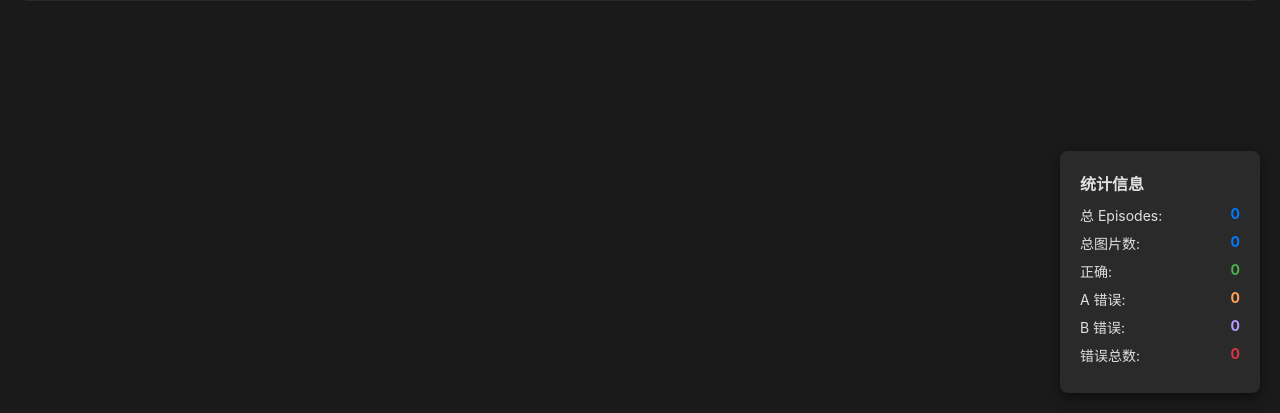
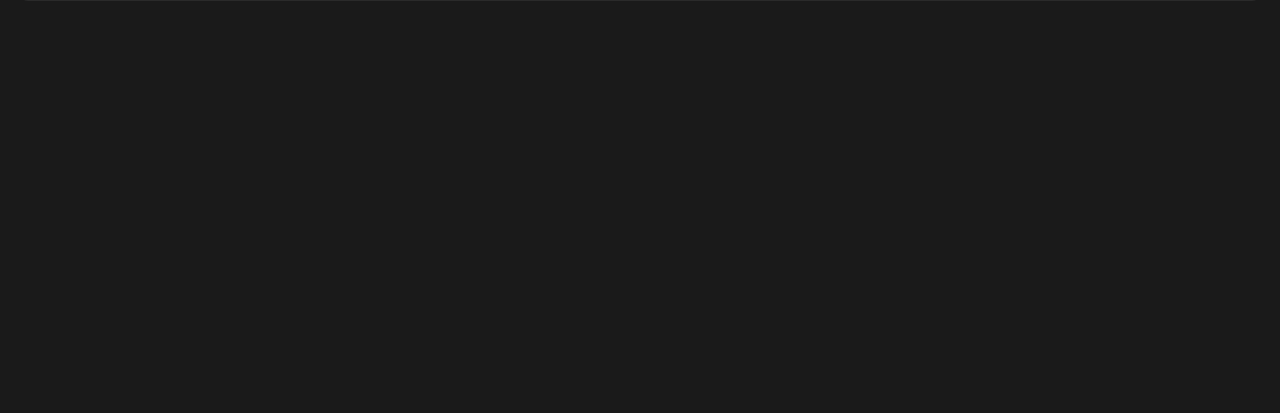
Before and after one commit to BinDir0/zarr-web-viewer, a Flask app: page /sanity-check in a window 1280 px wide. Shown: the part 387-800 px from the top of the page. Run offline with Flask 3, Linux system fonts and the light colour scheme.

Commit message:
Remove sanity check stats panel

```diff
--- a/static/sanity_check.js
+++ b/static/sanity_check.js
@@ -661,12 +661,19 @@ function updateStats() {
     });
     const markedImages = statBadBox + statNotClear;
 
-    document.getElementById('totalEpisodes').textContent = totalEpisodes;
-    document.getElementById('totalImages').textContent = totalImages;
-    document.getElementById('statOk').textContent = statOk;
-    document.getElementById('statBadBox').textContent = statBadBox;
-    document.getElementById('statNotClear').textContent = statNotClear;
-    document.getElementById('markedImages').textContent = markedImages;
+    const totalEpisodesEl = document.getElementById('totalEpisodes');
+    const totalImagesEl = document.getElementById('totalImages');
+    const statOkEl = document.getElementById('statOk');
+    const statBadBoxEl = document.getElementById('statBadBox');
+    const statNotClearEl = document.getElementById('statNotClear');
+    const markedImagesEl = document.getElementById('markedImages');
+
+    if (totalEpisodesEl) totalEpisodesEl.textContent = totalEpisodes;
+    if (totalImagesEl) totalImagesEl.textContent = totalImages;
+    if (statOkEl) statOkEl.textContent = statOk;
+    if (statBadBoxEl) statBadBoxEl.textContent = statBadBox;
+    if (statNotClearEl) statNotClearEl.textContent = statNotClear;
+    if (markedImagesEl) markedImagesEl.textContent = markedImages;
 }
 
 // 提交审核数据（通用函数）
--- a/templates/sanity_check.html
+++ b/templates/sanity_check.html
@@ -388,34 +388,6 @@
         </div>
     </div>
 
-    <div class="summary">
-        <h3>统计信息</h3>
-        <div class="stat">
-            <span>总 Episodes:</span>
-            <span class="value" id="totalEpisodes">0</span>
-        </div>
-        <div class="stat">
-            <span>总图片数:</span>
-            <span class="value" id="totalImages">0</span>
-        </div>
-        <div class="stat ok">
-            <span>正确:</span>
-            <span class="value" id="statOk">0</span>
-        </div>
-        <div class="stat bad-a">
-            <span>A 错误:</span>
-            <span class="value" id="statBadBox">0</span>
-        </div>
-        <div class="stat bad-b">
-            <span>B 错误:</span>
-            <span class="value" id="statNotClear">0</span>
-        </div>
-        <div class="stat marked">
-            <span>错误总数:</span>
-            <span class="value" id="markedImages">0</span>
-        </div>
-    </div>
-
-    <script src="/static/sanity_check.js?v=12"></script>
+    <script src="/static/sanity_check.js?v=13"></script>
 </body>
 </html>
```
